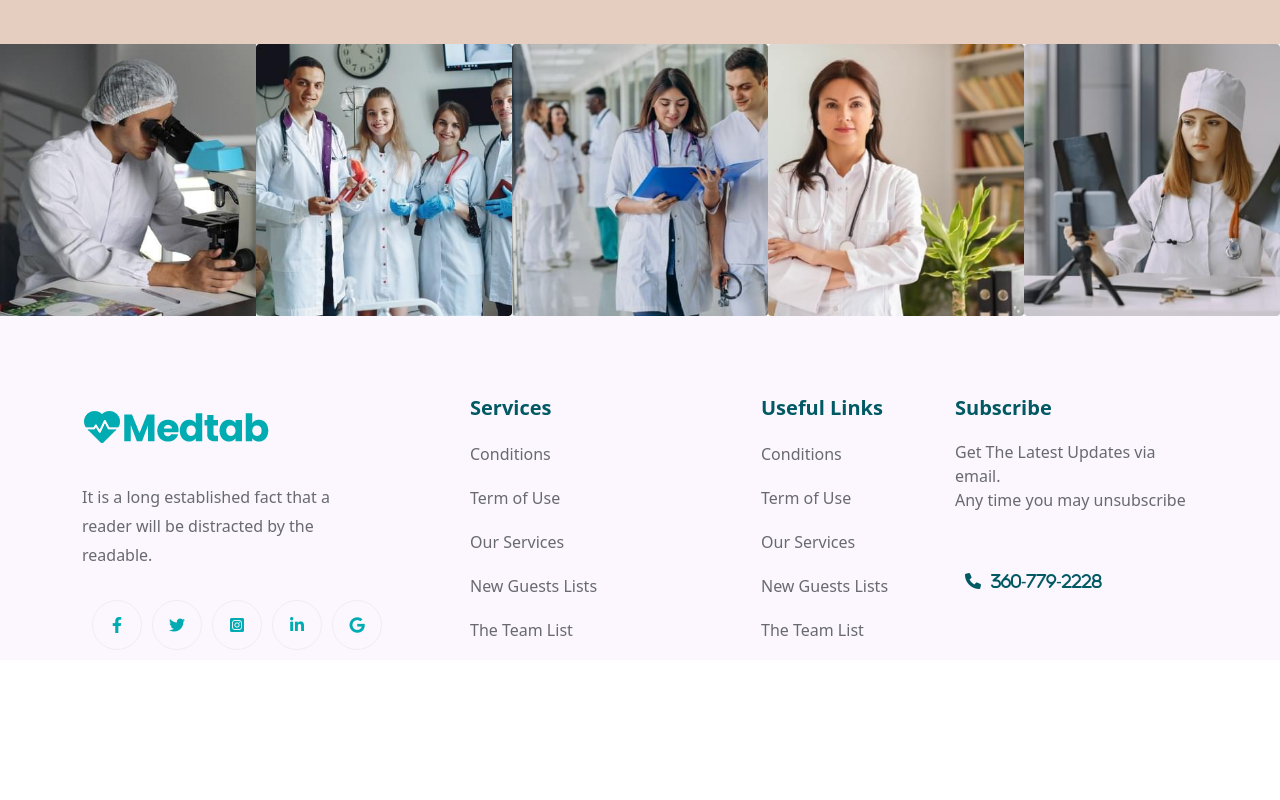
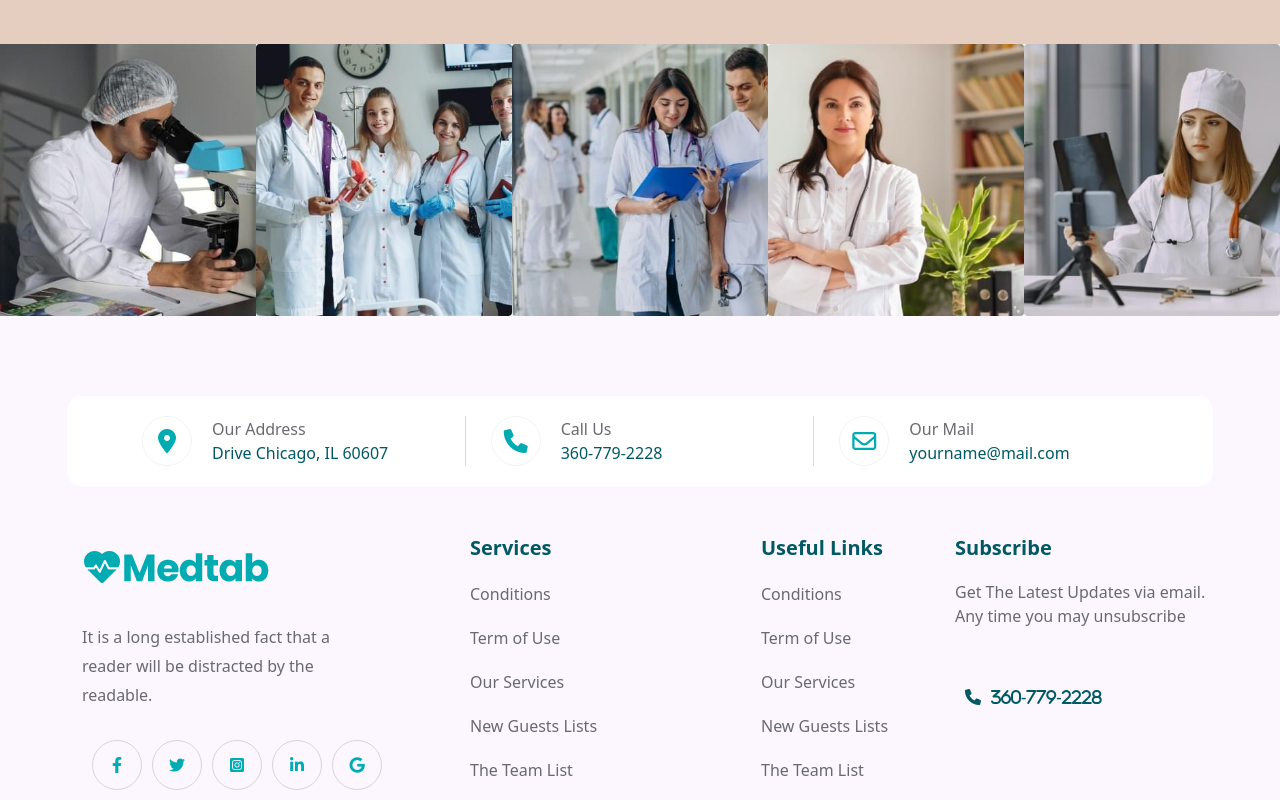
Before and after one commit to Magamed-Ali/Vaccination-against-the-virus, a React app: page / in a window 1280 px wide. Shown: the part 837-1637 px from the top of the page. Before the commit the page ends 1497 px from the top, so only its background shows below. Built offline with nearby package versions, Linux system fonts and the light colour scheme.

Commit message:
container-line and fixed footer

```diff
--- /dev/null
+++ b/src/components/shared/container-lines/ContainerLine.js
@@ -0,0 +1,33 @@
+import React from 'react';
+
+function ContainerLine() {
+    return (
+        <div className="container">
+            <div className="row contact-details">
+                    <div className="col-lg-4 address-line address">
+                        <a href="/"><i className="fas fa-map-marker-alt"></i></a>
+                        <div>
+                            <p>Our Address</p>
+                            <p>Drive Chicago, IL 60607</p>
+                        </div>
+                    </div>
+                    <div className="col-lg-4 address-line phone">
+                        <a href="/"><i className="fas fa-phone"></i></a>
+                        <div>
+                            <p>Call Us</p>
+                            <p>360-779-2228</p>
+                        </div>
+                    </div>
+                    <div className="col-lg-4 address-line mail">
+                        <a href="/"><i className="far fa-envelope"></i></a>
+                        <div>
+                            <p>Our Mail</p>
+                            <p>yourname@mail.com</p>
+                        </div>
+                    </div>
+                </div>
+        </div>
+    );
+}
+
+export default ContainerLine;
--- a/src/components/shared/footer/Footer.js
+++ b/src/components/shared/footer/Footer.js
@@ -1,13 +1,14 @@
 import React from 'react';
 import logo from '../../../assets/images/logo.png'
+import ContainerLines from '../../shared/container-lines/ContainerLine'
 
 function Footer() {
     return (
         <div className="footer">
-            <div className="contact-lines">{/*Здесь будет блок*/}</div>
+            <div className="contact-lines"><ContainerLines/></div>
             <div className="container footer__content">
-                <div className="row g-5">
-                    <div className="col-lg-4 content-logo">
+                <div className="row g-5 justify-content-md-start">
+                    <div className="col-md-12 col-xl-4 content-logo">
                         <div className="logo-img"><img src={logo} alt=""/></div>
                         <p>It is a long established fact that a
                             <br/>
@@ -27,7 +28,7 @@ function Footer() {
                                 <i className="fab fa-2x fa-google"></i></a>
                         </div>
                     </div>
-                    <div className="col-lg-3 content-services">
+                    <div className="col-md-4 col-xl-3 content-services">
                         <ul>
                             <h6>Services</h6>
                             <li><a href="/">Conditions</a></li>
@@ -37,7 +38,7 @@ function Footer() {
                             <li><a href="/">The Team List</a></li>
                         </ul>
                     </div>
-                    <div className="col-lg-2 content-services">
+                    <div className="col-md-4 col-xl-2 content-services">
                         <ul>
                             <h6>Useful Links</h6>
                             <li><a href="/">Conditions</a></li>
@@ -47,8 +48,7 @@ function Footer() {
                             <li><a href="/">The Team List</a></li>
                         </ul>
                     </div>
-                    <div className="col-lg-3 content-services">
-
+                    <div className="col-md-4 col-xl-3 content-services">
                         <h6>Subscribe</h6>
                         <p>Get The Latest Updates via email.
                             <br/>
--- a/src/components/shared/pictures-line/PicturesLine.js
+++ b/src/components/shared/pictures-line/PicturesLine.js
@@ -16,7 +16,6 @@ function Footer() {
                     <div className="images"><img src={photo_3} alt="img" className="photo"/></div>
                     <div className="images"><img src={photo_4} alt="img" className="photo"/></div>
                     <div className="images"><img src={photo_5 } alt="img" className="photo"/></div>
-
                 </div>
                 <div className="pictures-line__bar"></div>
             </div>
--- /dev/null
+++ b/src/styles/container-line.scss
@@ -0,0 +1,75 @@
+
+.contact-details {
+  background: $white;
+  padding: 20px 50px;
+  margin: 0 -15px 50px;
+  border-radius: 15px;
+
+  .mail {
+    border-right: none;
+  }
+}
+
+.address-line {
+  display: flex;
+  justify-content:normal;
+  align-items: center;
+  padding: 0 15px;
+  border-right: 1px solid rgba(26, 26, 26, 0.16);
+
+  a {
+    text-decoration: none;
+  }
+
+  i {
+    display: flex;
+    align-items: center;
+    justify-content: center;
+    width: 50px;
+    height: 50px;
+    margin-right: 20px;
+    color: $footer-logo-color;
+    font-size: 24px;
+    border: 1px solid rgba(169, 171, 171, 0.16);
+    border-radius: 50px;
+    transition: 0.3s;
+    margin-left: 10px;
+    cursor: pointer;
+
+    &:hover {
+      color: $white;
+      background-color: $footer-logo-color;
+    }
+  }
+
+  p {
+    padding: 0;
+    margin: 0;
+  }
+
+  p + p {
+    color: $background;
+    font-weight: 500;
+  }
+}
+
+@media screen  and (max-width: 960px){
+
+  .address-line {
+    border-right: none;
+    border-top: 1px solid rgba(26, 26, 26, 0.16);
+    border-right: none;
+    padding: 30px 15px 0 0;
+    margin: 30px 0 0 0;
+
+    i {
+      margin: 0px 20px 0 0;
+    }
+  }
+
+  .address {
+    padding: 0px 20px 0 0;
+    margin: 0;
+    border-top: none;
+  }
+}
--- a/src/styles/footer.scss
+++ b/src/styles/footer.scss
@@ -34,7 +34,7 @@
         height: 50px;
         color: $footer-logo-color;
         font-size: 16px;
-        border: 1px solid rgba(169, 171, 171, 0.16);
+        border: 1px solid $border-line;
         border-radius: 50px;
         transition: 0.3s;
         margin-left: 10px;
@@ -49,6 +49,7 @@
 
     .content-services {
       color: $footer-color-text;
+      white-space: nowrap;
     }
 
     ul {
@@ -78,7 +79,6 @@
       }
     }
 
-
     .number, span {
       color: $footer-h6;
       font-size: 20px;
--- a/src/styles/style.scss
+++ b/src/styles/style.scss
@@ -2,3 +2,4 @@
 @import "header";
 @import "pictures-line";
 @import "footer";
+@import "container-line";
--- a/src/styles/variables.scss
+++ b/src/styles/variables.scss
@@ -5,6 +5,8 @@ $black-text-btn: #1a1a1a;
 $footer-color-text: #686a6f;
 $footer-logo-color: #00acb1;
 $footer-h6: #005963;
+
+$border-line: rgba(26, 26, 26, 0.16);
 
 .d-flex {
   display: flex;
```
